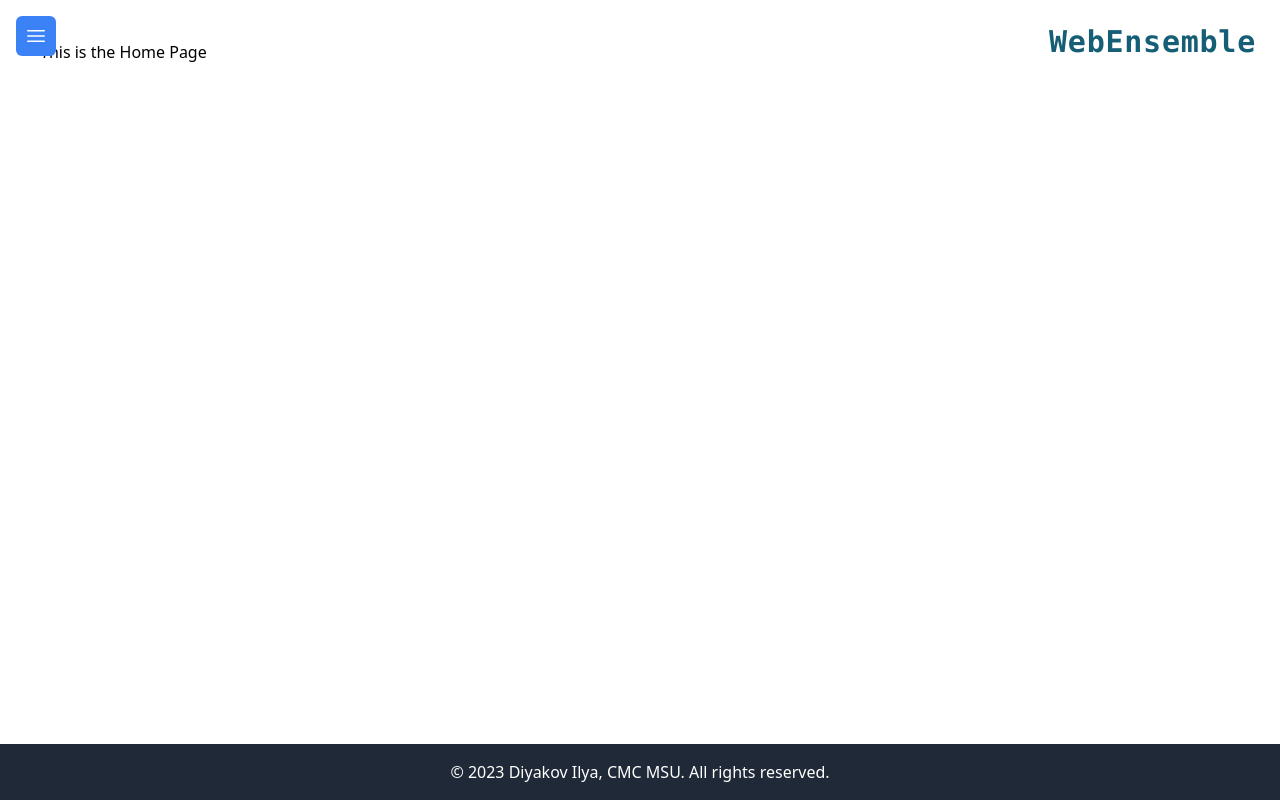
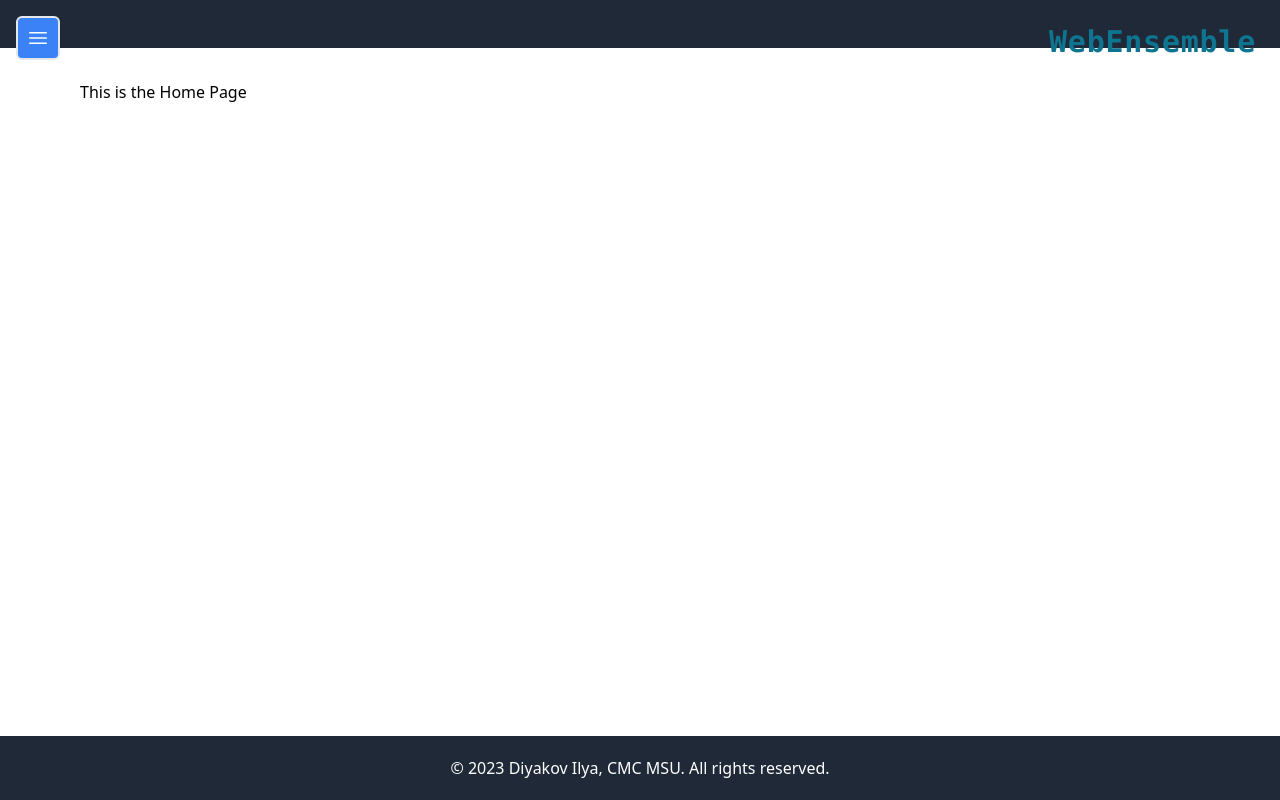
Before and after one commit to revit3d/WebEnsemble, a Nuxt app in the folder src/frontend/: page / in a window 1280 px wide. Built offline with nearby package versions, Linux system fonts and the light colour scheme.

Commit message:
Wrapping header and footer components

```diff
--- a/src/frontend/components/Footer.vue
+++ b/src/frontend/components/Footer.vue
@@ -15,8 +15,10 @@
 <style scoped>
 .footer {
   bottom: 0;
-    position: absolute;
-    height: auto;
+  left: 0;
+  position: fixed;
+  height: 5vw;
   width: 100vw;
+  user-select: none;
 }
 </style>
--- /dev/null
+++ b/src/frontend/components/Header.vue
@@ -0,0 +1,45 @@
+<template>
+    <header class="header bg-gray-800">
+        <Logo class="fixed right-6 top-6"/>
+
+        <div>
+            <Sidebar :isOpen="isSidebarOpen" />
+            <SidebarButton @toggle-sidebar="toggleSidebar" />
+        </div>
+    </header>
+</template>
+
+<script>
+    import Logo from './Logo.vue'
+    import Sidebar from './Sidebar.vue';
+    import SidebarButton from './SidebarButton.vue';
+
+    export default {
+        components: {
+            Logo,
+            Sidebar,
+            SidebarButton,
+        },
+        data() {
+            return {
+                isSidebarOpen: false,
+            };
+        },
+        methods: {
+            toggleSidebar() {
+                this.isSidebarOpen = !this.isSidebarOpen;
+            },
+        },
+    }
+</script>
+
+<style scoped>
+    .header {
+        left: 0;
+        top: 0;
+        height: 6vh;
+        position: fixed;
+        width: 100vw;
+        user-select: none;
+    }
+</style>
--- a/src/frontend/components/Logo.vue
+++ b/src/frontend/components/Logo.vue
@@ -1,6 +1,6 @@
 <template>
   <div>
-      <p class="text-cyan-800 text-3xl font-mono font-semibold tracking-wide">WebEnsemble</p>
+    <p class="text-cyan-700 text-3xl font-mono font-semibold tracking-wide">WebEnsemble</p>
   </div>
 </template>
 
--- a/src/frontend/components/Sidebar.vue
+++ b/src/frontend/components/Sidebar.vue
@@ -1,11 +1,11 @@
 <template>
-    <aside :class="{ 'w-1/3': isOpen, 'w-0': !isOpen }" class="bg-gray-800 text-white transition-all overflow-x-hidden absolute h-full">
+  <aside :class="{ 'w-1/3': isOpen, 'w-0': !isOpen }" class="fixed top-0 left-0 bg-gray-800 text-white transition-all overflow-x-hidden h-full">
     <div class="ml-4">
       <h1 class="text-2xl font-semibold tracking-wide mb-4 ml-16 mt-5">Model explorer</h1>
-        <ul>
-            <li class="mb-2"><router-link to="/link1" class="text-blue-500">Model 1</router-link></li>
-            <li class="mb-2"><router-link to="/link2" class="text-blue-500">Model 2</router-link></li>
-            <li class="mb-2"><router-link to="/link3" class="text-blue-500">Model 3</router-link></li>
+      <ul class="text-blue-500">
+          <li class="mb-2"><NuxtLink to="/model/fit/1" @click="toggleSidebar">Model 1</NuxtLink></li>
+          <li class="mb-2"><NuxtLink to="/model/fit/2">Model 2</NuxtLink></li>
+          <li class="mb-2"><NuxtLink to="/model/fit/3">Model 3</NuxtLink></li>
       </ul>
     </div>
   </aside>
@@ -16,6 +16,12 @@
     props: {
       isOpen: Boolean,
     },
+    methods: {
+      toggleSidebar() {
+        console.log('here');
+        this.isSidebarOpen = false;
+      },
+    },
   };
 </script>
 
--- a/src/frontend/components/SidebarButton.vue
+++ b/src/frontend/components/SidebarButton.vue
@@ -1,5 +1,5 @@
 <template>
-    <button @click="toggleSidebar" class="fixed top-4 left-4 bg-blue-500 text-white p-2 rounded-md cursor-pointer absolute">
+  <button @click="toggleSidebar" class="fixed top-4 left-4 bg-blue-500 text-white p-2 rounded-md cursor-pointer fixed border-2">
       <svg xmlns="http://www.w3.org/2000/svg" viewBox="0 0 24 24" fill="currentColor" class="w-6 h-6">
           <path fill-rule="evenodd" d="M3 6.75A.75.75 0 013.75 6h16.5a.75.75 0 010 1.5H3.75A.75.75 0 013 6.75zM3 12a.75.75 0 01.75-.75h16.5a.75.75 0 010 1.5H3.75A.75.75 0 013 12zm0 5.25a.75.75 0 01.75-.75h16.5a.75.75 0 010 1.5H3.75a.75.75 0 01-.75-.75z" clip-rule="evenodd" />
       </svg>
@@ -10,7 +10,7 @@
   export default {
     methods: {
       toggleSidebar() {
-        this.$emit('toggle-sidebar'); // Emit an event to notify the parent component
+        this.$emit('toggle-sidebar');
       },
     },
   };
--- a/src/frontend/layouts/default.vue
+++ b/src/frontend/layouts/default.vue
@@ -1,28 +1,18 @@
 <template>
-    <div class="fixed top-0 right-0 p-6">
-      <Logo />
+  <div>
+    <Header />
+    <router-view class="p-20"></router-view>
+    <Footer />
   </div>
-    <div class="flex h-screen">
-      <Sidebar :isOpen="isSidebarOpen" />
-
-      <SidebarButton @toggle-sidebar="toggleSidebar" />
-
-      <router-view class="flex-1 p-10"></router-view>
-    </div>
-    <div><Footer /></div>
 </template>
 
 <script>
-  import Logo from '@/components/Logo.vue'
-  import Sidebar from '@/components/Sidebar.vue';
-  import SidebarButton from '@/components/SidebarButton.vue';
+  import Header from '@/components/Header.vue'
   import Footer from '@/components/Footer.vue';
 
 export default {
   components: {
-      Logo,
-      Sidebar,
-      SidebarButton,
+    Header,
     Footer,
   },
   data() {
@@ -39,8 +29,4 @@
 </script>
 
 <style scoped>
-    body, #app {
-      user-select: none;
-      background-color: #99f6e4
-    }
 </style>
```
Lines whose indentation alone changed are shown as unchanged.
